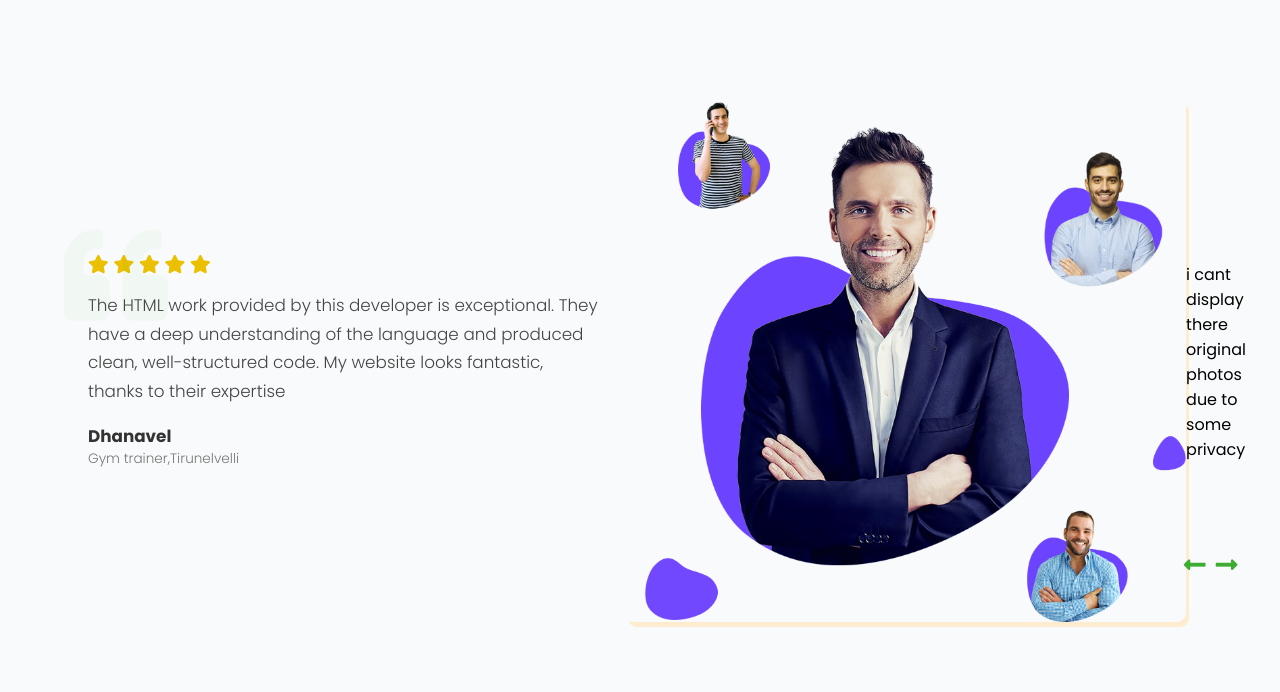
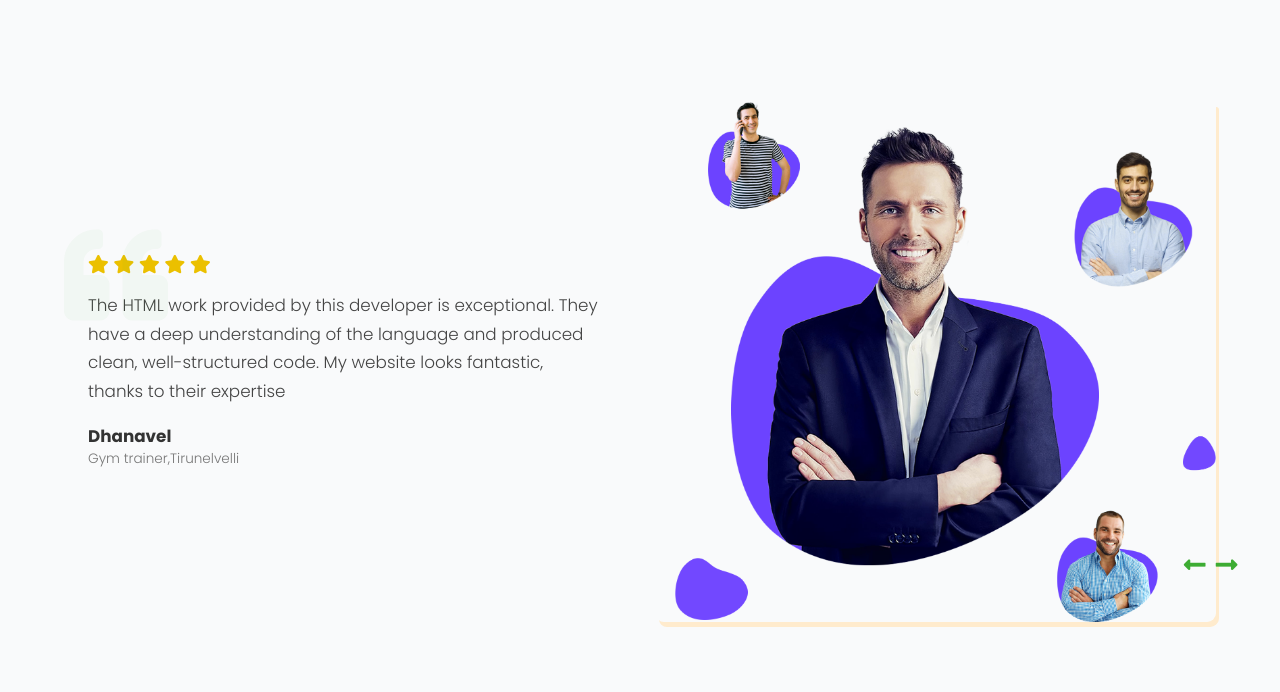
Before and after one commit to Rajaraman005/DigitalPortfolio-, a plain HTML site: page index.html in a window 1280 px wide. Shown: the part 4459-5151 px from the top of the page. Drawn offline with nearby package versions, Linux system fonts and the light colour scheme; grey boxes are pictures that could not be loaded.

Commit message:
Update index.html

```diff
--- a/index.html
+++ b/index.html
@@ -518,7 +518,7 @@
 
             <div class="column-2 image">
               <img src="./img/testi.png" alt="" class="img-element"  />
-              i cant display there original photos due to some privacy
+
             </div>
           </div>
         </div>
```
